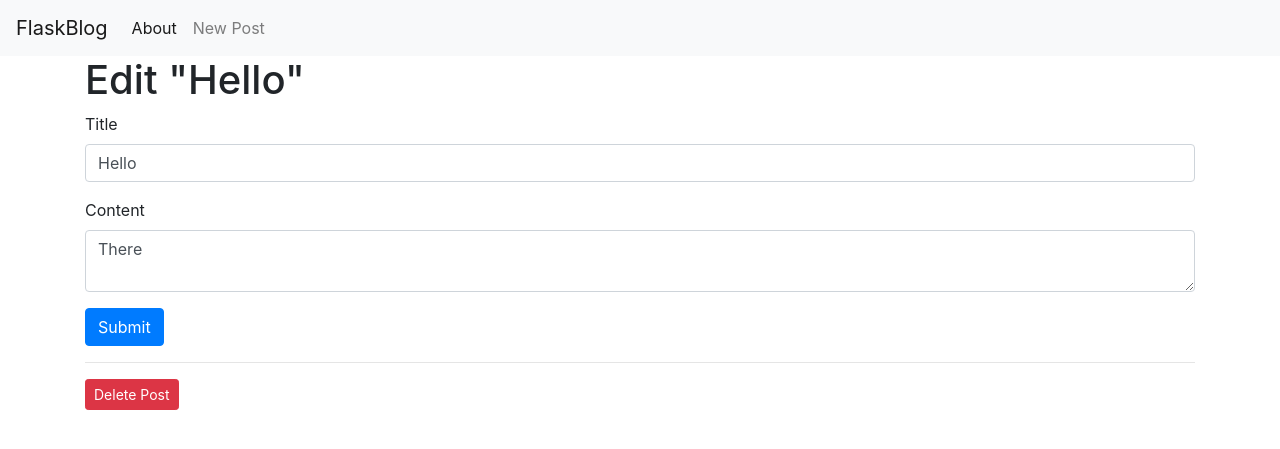
After one commit to edf42001/programming-experiments, a Flask app: page /3/edit in a window 1280 px wide. The commit adds this page. Shown: the top 449 px of the page. Run offline with Flask 2, Linux system fonts and the light colour scheme; data comes from the database, SQL or seed files in the repository; both versions use the stored data as it was after the commit; some libraries are stand-ins or nearby versions.

Commit message:
Add edit and delete posts ability

```diff
--- a/flask_blog/app.py
+++ b/flask_blog/app.py
@@ -1,5 +1,5 @@
 import sqlite3
-from flask import Flask, render_template
+from flask import Flask, render_template, request, url_for, flash, redirect
 from werkzeug.exceptions import abort
 
 
@@ -21,6 +21,7 @@ def get_post(post_id):
 
 
 app = Flask(__name__)
+app.config['SECRET_KEY'] = "ooo secret"
 
 
 @app.route("/")
@@ -37,3 +38,55 @@ def index():
 def post(post_id):
     post = get_post(post_id)
     return render_template('post.html', post=post)
+
+
+@app.route('/create', methods=('GET', 'POST'))
+def create():
+    if request.method == "POST":
+        title = request.form["title"]
+        content = request.form["content"]
+
+        if not title:
+            flash("Title is required!")
+        else:
+            conn = get_db_connection()
+            conn.execute("INSERT INTO posts (title, content) VALUES (?, ?)", (title, content))
+            conn.commit()
+            conn.close()
+
+            return redirect(url_for("index"))
+
+    return render_template('create.html')
+
+
+@app.route("/<int:post_id>/edit", methods=("GET", "POST"))
+def edit(post_id):
+    post = get_post(post_id)
+
+    if request.method == "POST":
+        title = request.form['title']
+        content = request.form['content']
+
+        if not title:
+            flash('Title is required!')
+        else:
+            conn = get_db_connection()
+            conn.execute('UPDATE posts SET title = ?, content = ? WHERE id = ?', (title, content, post_id))
+            conn.commit()
+            conn.close()
+
+            return redirect(url_for('index'))
+
+    # Otherwise, just look at the post
+    return render_template('edit.html', post=post)
+
+
+@app.route('/<int:post_id>/delete', methods=('POST',))
+def delete(post_id):
+    post = get_post(post_id)
+    conn = get_db_connection()
+    conn.execute('DELETE FROM posts WHERE id = ?', (post_id,))
+    conn.commit()
+    conn.close()
+    flash('"{}" was successfully deleted!'.format(post['title']))
+    return redirect(url_for('index'))
--- a/flask_blog/templates/base.html
+++ b/flask_blog/templates/base.html
@@ -21,10 +21,16 @@
             <li class="nav-item active">
                 <a class="nav-link" href="#">About</a>
             </li>
+            <li class="nav-item">
+                <a class="nav-link" href="{{url_for('create')}}">New Post</a>
+            </li>
         </ul>
     </div>
 </nav>
 <div class="container">
+    {% for message in get_flashed_messages() %}
+        <div class="alert alert-danger">{{ message }}</div>
+    {% endfor %}
     {% block content %} {% endblock %}
 </div>
 
--- /dev/null
+++ b/flask_blog/templates/edit.html
@@ -0,0 +1,29 @@
+{% extends 'base.html' %}
+
+{% block content %}
+<h1>{% block title %} Edit "{{ post['title'] }}" {% endblock %}</h1>
+
+<form method="post">
+    <div class="form-group">
+        <label for="title">Title</label>
+        <input type="text" name="title" placeholder="Post title"
+               class="form-control"
+               value="{{ request.form['title'] or post['title'] }}"/>
+    </div>
+
+    <div class="form-group">
+        <label for="content">Content</label>
+        <textarea name="content" placeholder="Post content"
+                  class="form-control">{{ request.form['content'] or post['content'] }}</textarea>
+    </div>
+    <div class="form-group">
+        <button type="submit" class="btn btn-primary">Submit</button>
+    </div>
+</form>
+<hr>
+<form action="{{ url_for('delete', post_id=post['id']) }}" method="POST">
+    <input type="submit" value="Delete Post"
+           class="btn btn-danger btn-sm"
+           onclick="return confirm('Are you sure you want to delete this post?')">
+</form>
+{% endblock %}
--- a/flask_blog/templates/index.html
+++ b/flask_blog/templates/index.html
@@ -7,6 +7,9 @@
         <h2>{{ post['title'] }}</h2>
     </a>
     <span class="badge badge-primary">{{ post['created'] }}</span>
+    <a href="{{ url_for('edit', post_id=post['id']) }}">
+        <span class="badge badge-warning">Edit</span>
+    </a>
     <hr>
     {% endfor %}
 {% endblock %}
```
Also changed, not shown: flask_blog/templates/create.html (added, +23 -0 lines), flask_blog/database.db.
